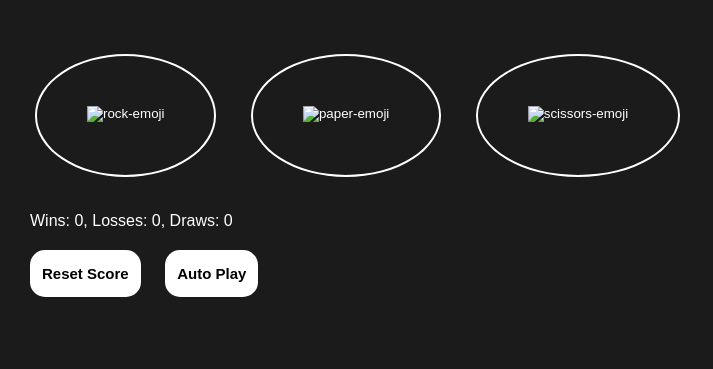
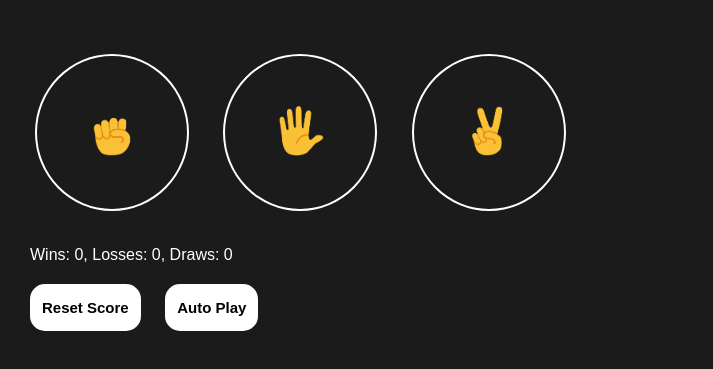
Before and after one commit to Suki1207/rock-paper-scissors-game, a plain HTML site: page index.html in a window 1280 px wide. Shown: the part 103-472 px from the top of the page, without its empty margins (0-713 px from the left). Drawn offline with Linux system fonts and the light colour scheme; the site is published under a folder, as on GitHub Pages, so addresses that start at the root find nothing.

Commit message:
Remove forward slashes in root paths

```diff
--- a/index.html
+++ b/index.html
@@ -10,13 +10,13 @@
     <h1>Rock Paper Scissors</h1>
 
     <button class="btn-rock">
-      <img src="/assets/rock-emoji.png" alt="rock-emoji" />
+      <img src="assets/rock-emoji.png" alt="rock-emoji" />
     </button>
     <button class="btn-paper">
-      <img src="/assets/paper-emoji.png" alt="paper-emoji" />
+      <img src="assets/paper-emoji.png" alt="paper-emoji" />
     </button>
     <button class="btn-scissors">
-      <img src="/assets/scissors-emoji.png" alt="scissors-emoji" />
+      <img src="assets/scissors-emoji.png" alt="scissors-emoji" />
     </button>
 
     <p class="score-update">Wins: 0, Losses: 0, Draws: 0</p>
```
